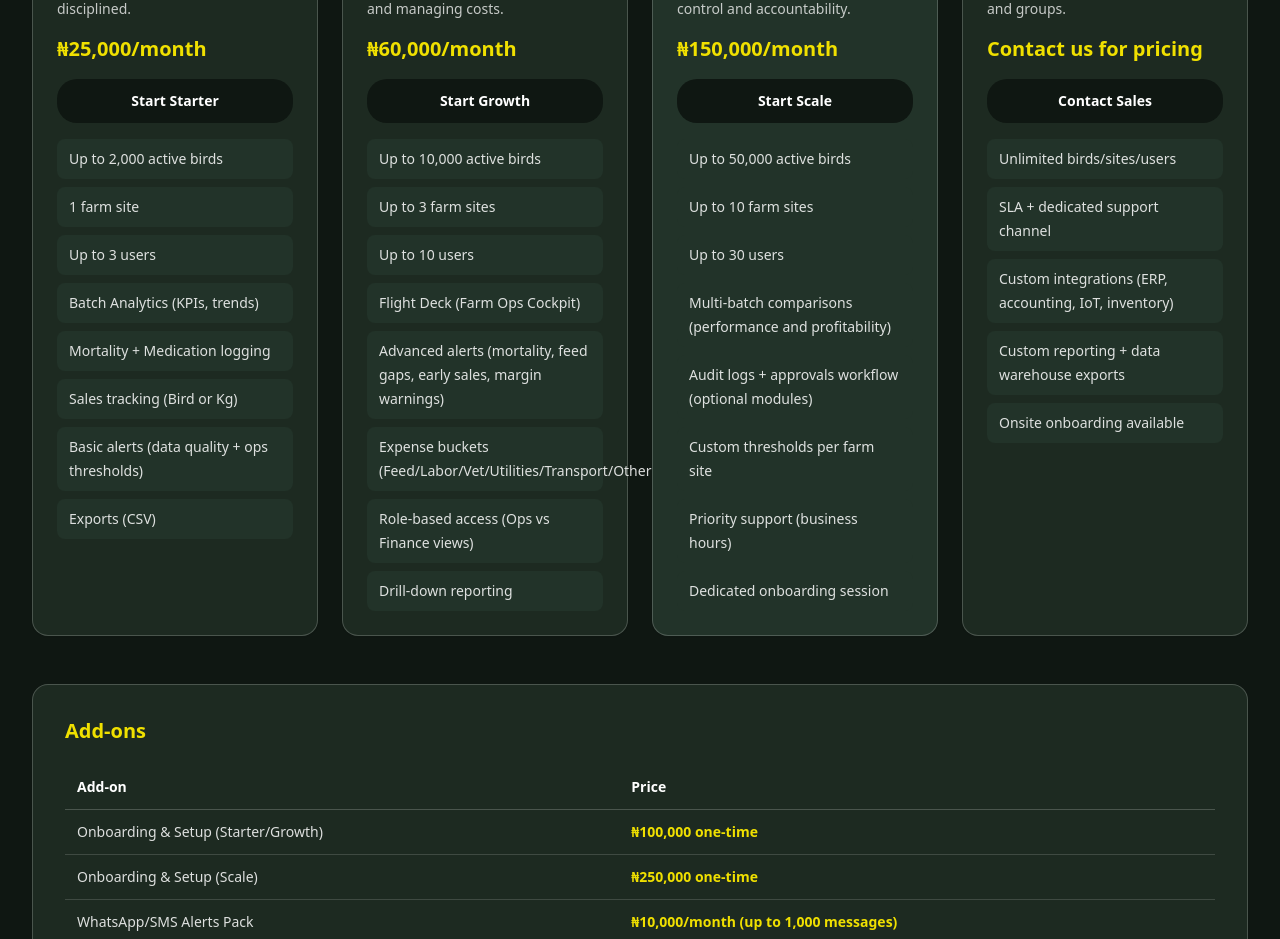
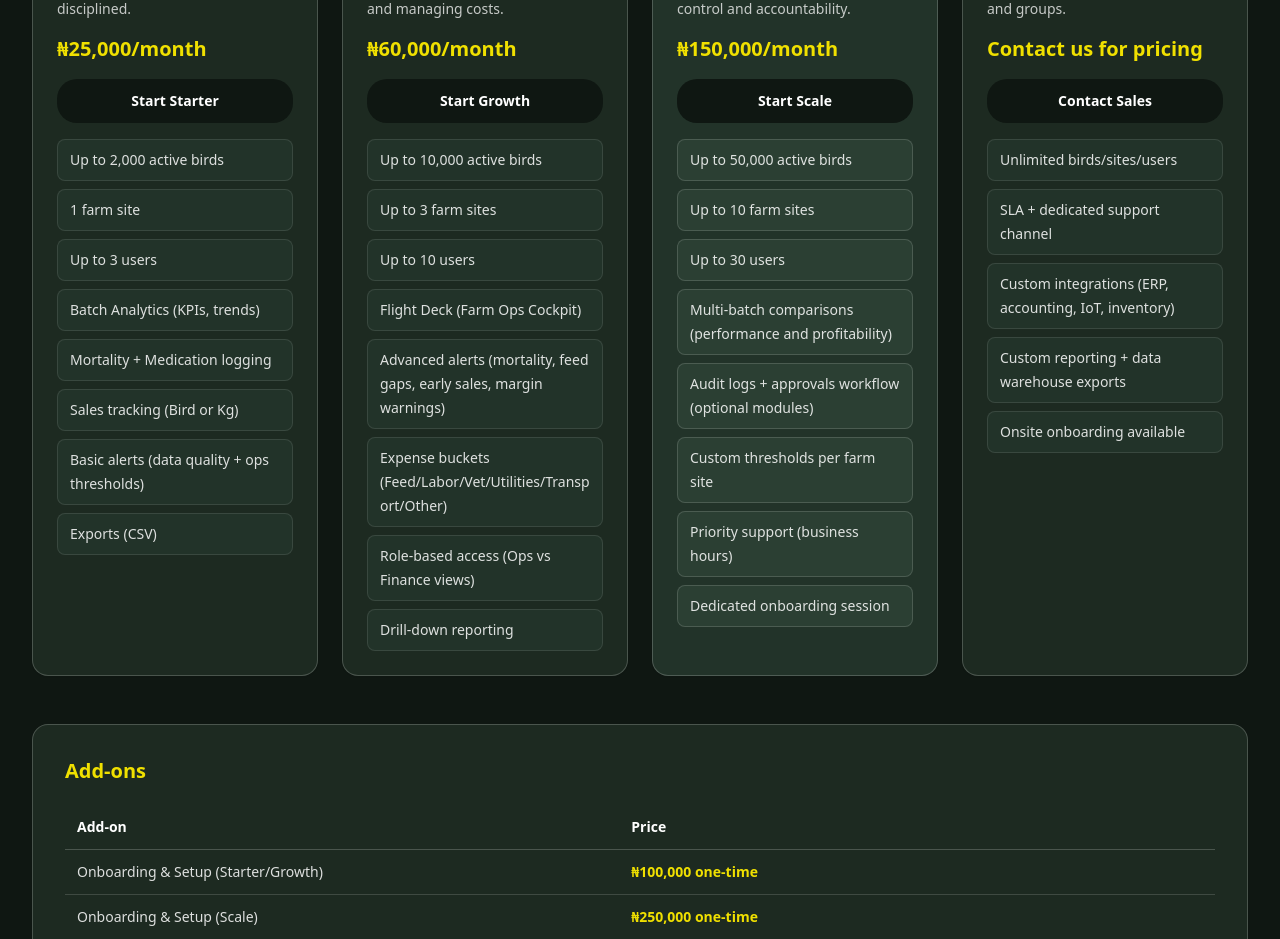
Before and after one commit to tea-scripts/flockpilot, a Next.js app: page / in a window 1280 px wide. Shown: the part 3820-4759 px from the top of the page. Built offline with nearby package versions, Linux system fonts and the light colour scheme.

Commit message:
fix: wrap pricing feature text and normalize featured tier item styling

```diff
--- a/components/landing-page.tsx
+++ b/components/landing-page.tsx
@@ -651,7 +651,14 @@ export function LandingPage() {
                   </a>
                   <ul className="mt-4 space-y-2 text-sm leading-6 text-white/85">
                     {tier.features.map((feature) => (
-                      <li key={feature} className="rounded-lg bg-[#223329] px-3 py-2">
+                      <li
+                        key={feature}
+                        className={`rounded-lg border px-3 py-2 break-words [overflow-wrap:anywhere] ${
+                          tier.featured
+                            ? "border-white/15 bg-[#2b3f33]"
+                            : "border-white/10 bg-[#223329]"
+                        }`}
+                      >
                         {feature}
                       </li>
                     ))}
```
